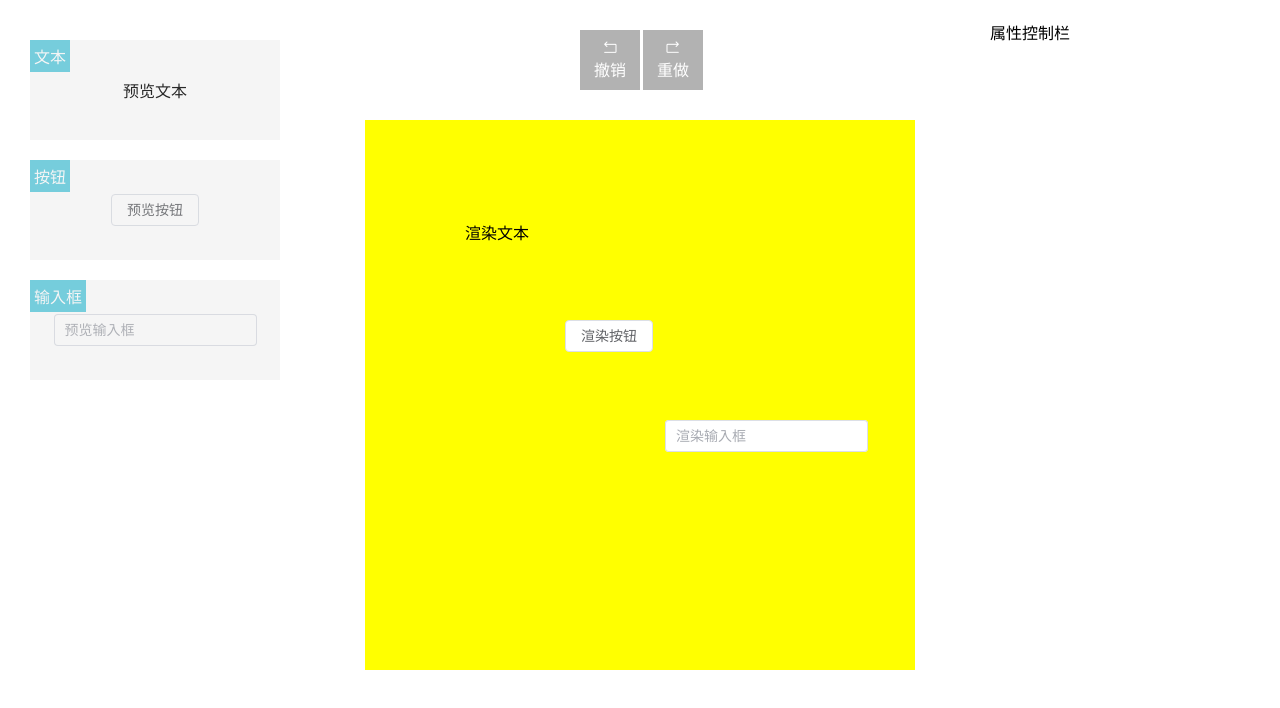
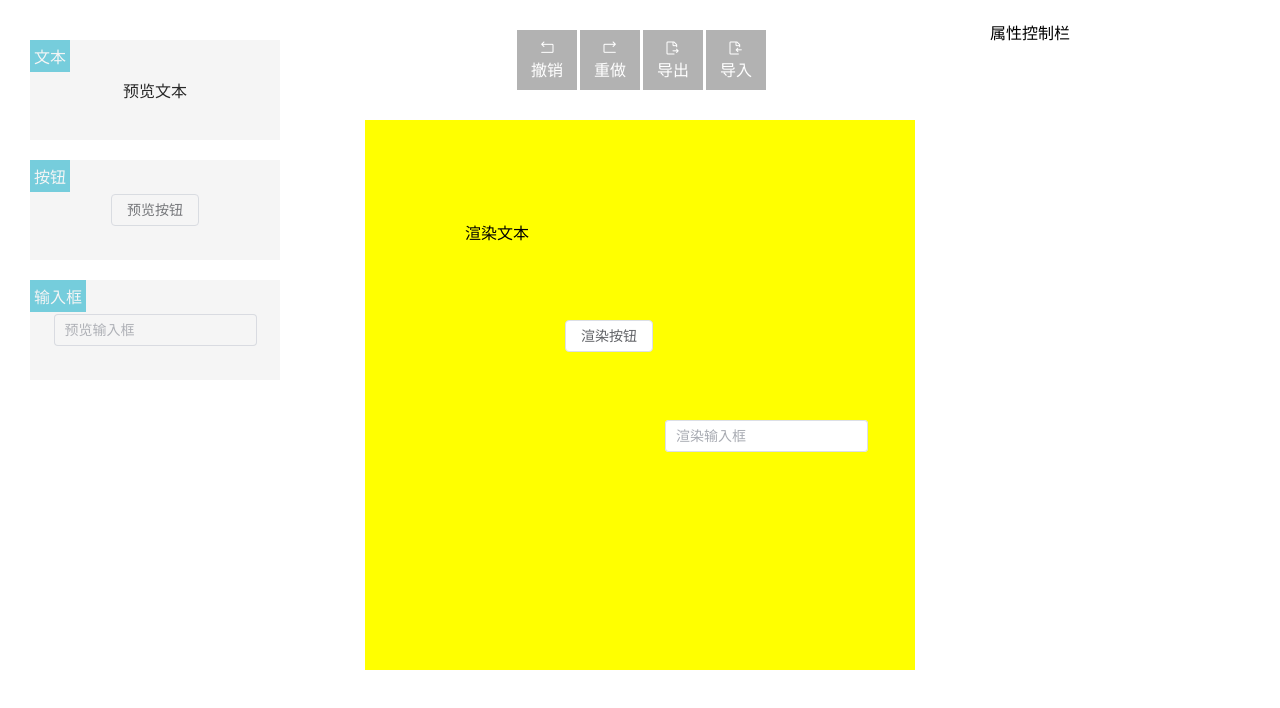
Before and after one commit to hayeslv/lowcode-editor-study, a Vue app: page / in a window 1280 px wide. Shown: the top 708 px of the page. Built offline with nearby package versions, Linux system fonts and the light colour scheme.

Commit message:
feat(dialog): 动态挂载dialog（服务方式）

```diff
--- /dev/null
+++ b/src/components/Dialog.tsx
@@ -0,0 +1,29 @@
+import { ElDialog } from "element-plus";
+import { createVNode, defineComponent, reactive, render } from "vue";
+
+const DialogComponent = defineComponent({
+  props: {
+    option: { type: Object },
+  },
+  setup(props, ctx) {
+    return () => {
+      return <ElDialog></ElDialog>;
+    };
+  },
+});
+
+let vNode;
+
+export function $dialog(option) {
+  // element-plus中有el-dialog组件
+  // 手动挂载组件
+
+  const el = document.createElement("div");
+  // 将组件渲染成虚拟节点
+  vNode = createVNode(DialogComponent, { option });
+
+  // render：把虚拟节点变成真实节点
+  // 将组件渲染到这个el元素上
+  render(vNode, el);
+  document.body.appendChild(el);
+}
--- a/src/packages/editor.tsx
+++ b/src/packages/editor.tsx
@@ -1,5 +1,6 @@
 import deepcopy from "deepcopy";
 import { computed, defineComponent, inject, ref } from "vue";
+import { $dialog } from "~/components/Dialog";
 import { useBlockDragger } from "~/hooks/useBlockDragger";
 import { useCommand } from "~/hooks/useCommand";
 import { useFocus } from "~/hooks/useFocus";
@@ -43,6 +44,17 @@ export default defineComponent({
     const buttons = [
       { label: "撤销", icon: "icon-back", handler: () => commands.undo() },
       { label: "重做", icon: "icon-forward", handler: () => commands.redo() },
+      {
+        label: "导出",
+        icon: "icon-export",
+        handler: () => {
+          $dialog({
+            titile: "",
+            content: "",
+          });
+        },
+      },
+      { label: "导入", icon: "icon-import", handler: () => console.log("导入") },
     ];
 
     return () => <div class="editor">
```
